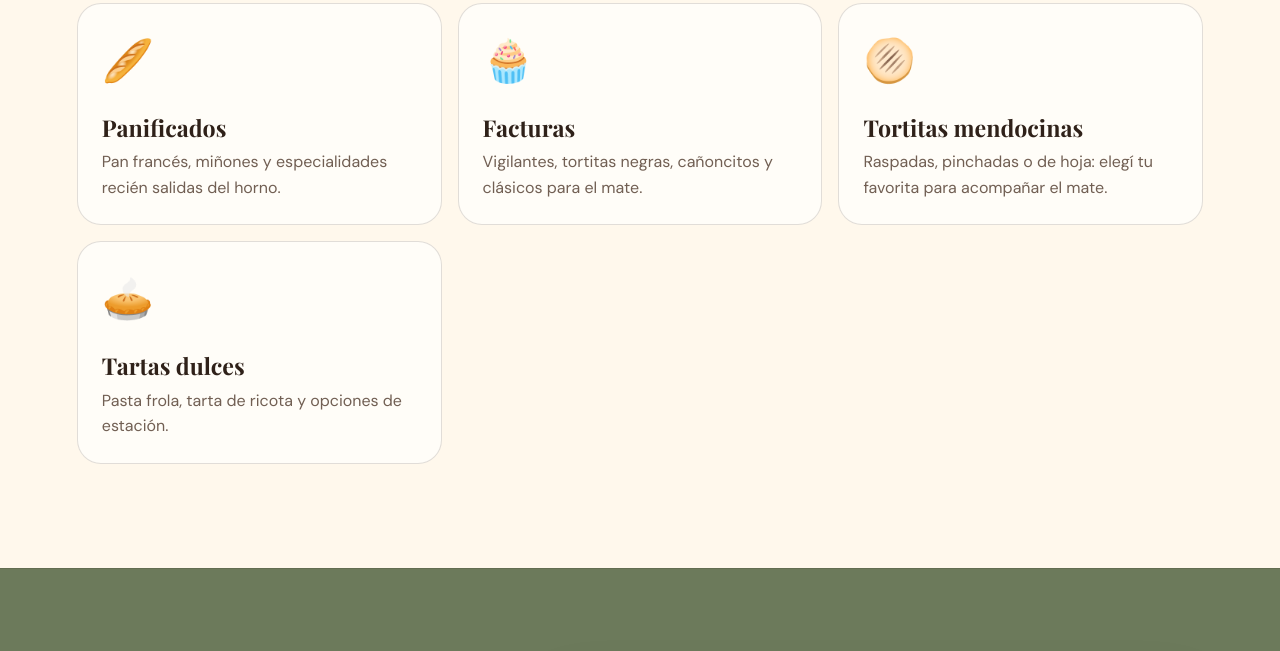
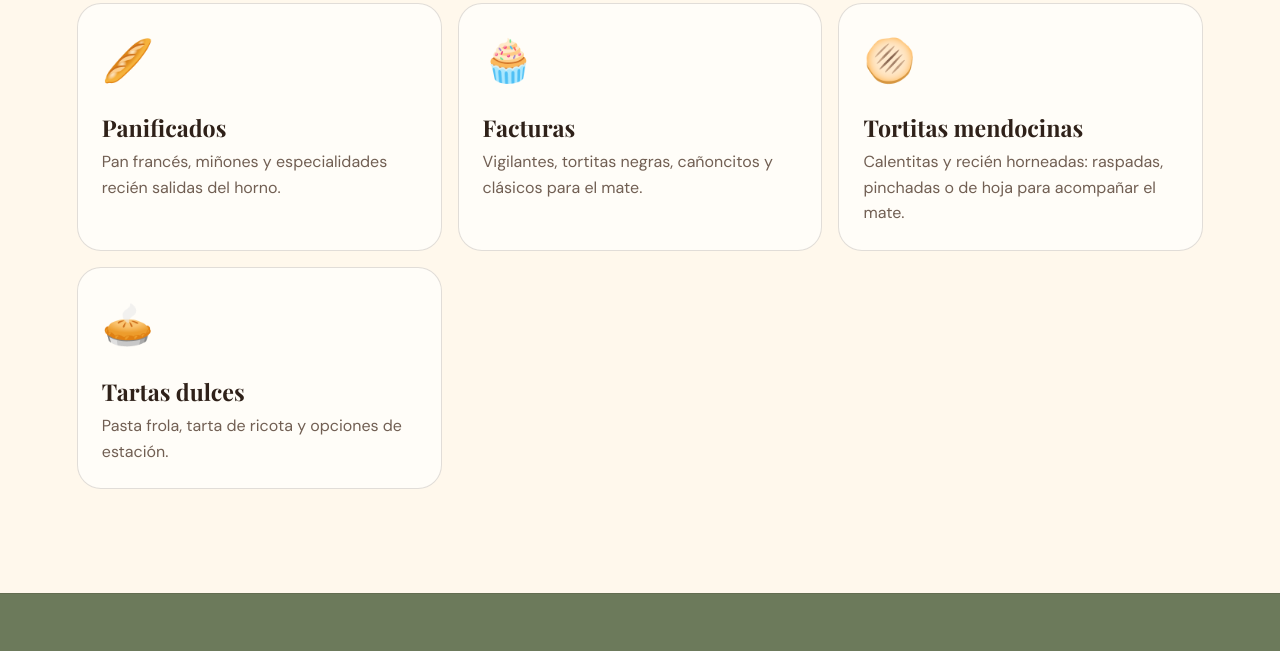
Before and after one commit to pablor-dev/Landing-test, a plain HTML site: page index.html in a window 1280 px wide. Shown: the part 2050-2701 px from the top of the page. Drawn offline with nearby package versions, Linux system fonts and the light colour scheme.

Commit message:
Describe tortitas as served hot

```diff
--- a/index.html
+++ b/index.html
@@ -99,7 +99,7 @@
         <article class="menu-card">
           <span class="menu-icon" aria-hidden="true">🫓</span>
           <h3>Tortitas mendocinas</h3>
-          <p>Raspadas, pinchadas o de hoja: elegí tu favorita para acompañar el mate.</p>
+          <p>Calentitas y recién horneadas: raspadas, pinchadas o de hoja para acompañar el mate.</p>
         </article>
         <article class="menu-card">
           <span class="menu-icon" aria-hidden="true">🥧</span>
```
